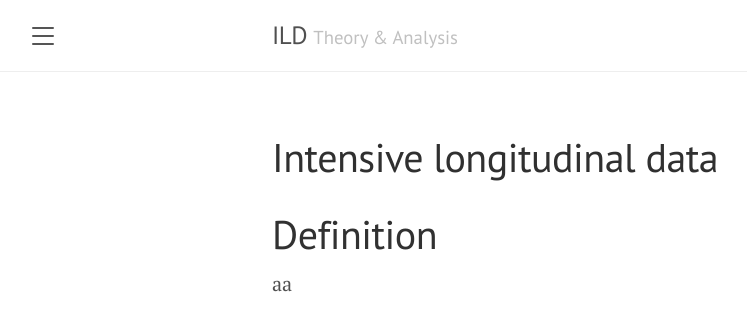
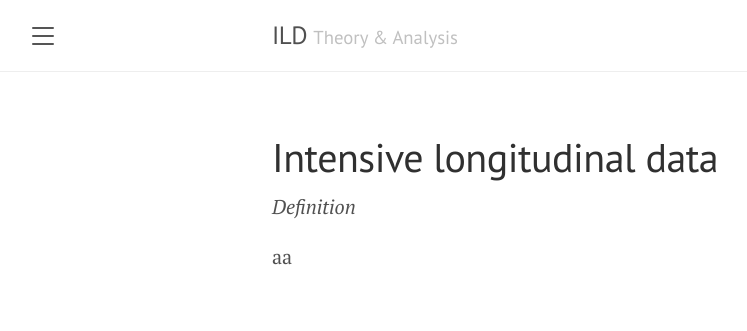
Before and after one commit to lennartseizer/ild, a Jekyll site: the page built from 1.md, in a window 1280 px wide. Shown: the top 331 px of the page, without its empty margins (8-755 px from the left). Built offline with Jekyll 4.4.1, drawn with Linux system fonts in a browser that asks for light colours.

Commit message:
Update 1.md

```diff
--- a/1.md
+++ b/1.md
@@ -3,6 +3,6 @@ layout: page
 title: Intensive longitudinal data
 ---
 
-# Definition
+*Definition*
 
 aa
```
